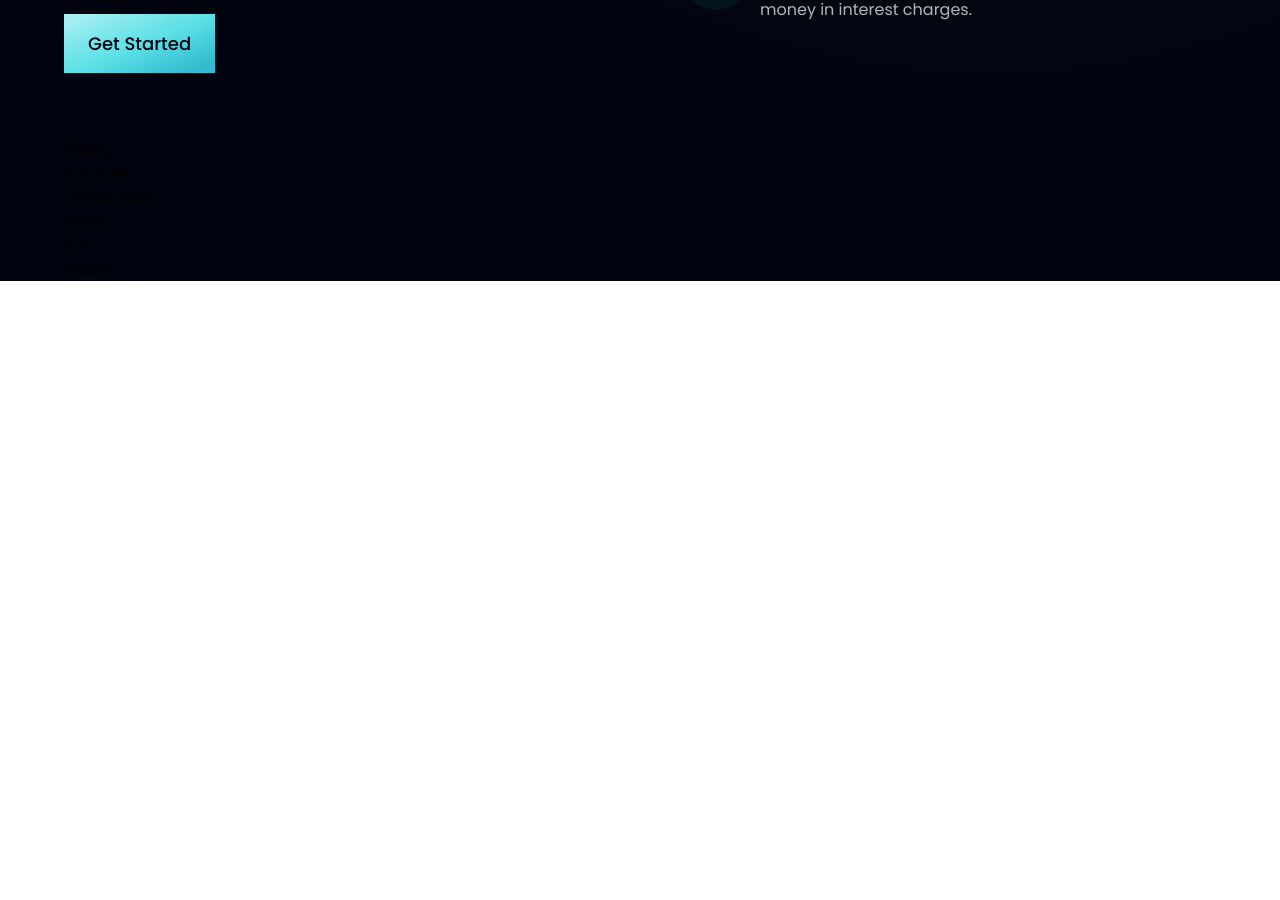
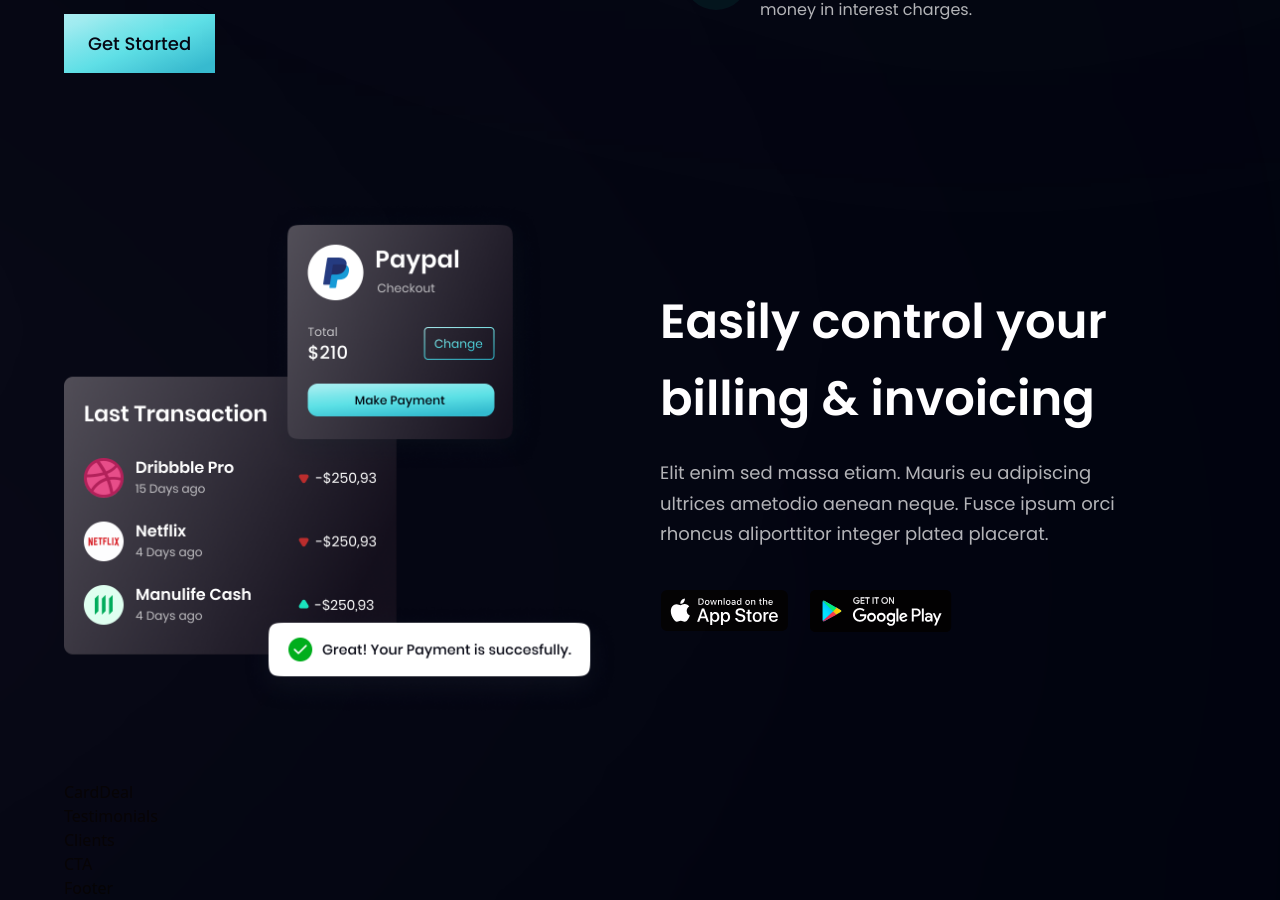
Before and after one commit to AbrahamTegene/bank_modern_app, a React (Vite) app: page / in a window 1280 px wide. Shown: the part 1409-2309 px from the top of the page. Before the commit the page ends 1690 px from the top, so only its background shows below. Built offline with nearby package versions, Linux system fonts and the light colour scheme.

Commit message:
Billing section is updated

```diff
--- a/src/components/Billing.jsx
+++ b/src/components/Billing.jsx
@@ -1,10 +1,35 @@
-import React from 'react'
+import { apple , bill, google } from '../assets';
+import styles, { layout } from '../style';
 
 const Billing = () => {
   return (
-    <div>
-     Billing
+    <section id="product" className={layout.sectionReverse}>
+    <div className={layout.sectionImgReverse}>
+      <img src={bill} alt="billing" className="w-[100%] h-[100%] relative z-[5]" />
+
+      {/* gradient start */}
+      <div className="absolute z-[3] -left-1/2 top-0 w-[50%] h-[50%] rounded-full white__gradient" />
+      <div className="absolute z-[0] w-[50%] h-[50%] -left-1/2 bottom-0 rounded-full pink__gradient" />
+
     </div>
+
+    <div className={layout.sectionInfo}>
+      <h2 className={styles.heading2}>
+        Easily control your <br className="sm:block hidden" /> billing &
+        invoicing
+      </h2>
+      <p className={`${styles.paragraph} max-w-[470px] mt-5`}>
+        Elit enim sed massa etiam. Mauris eu adipiscing ultrices ametodio
+        aenean neque. Fusce ipsum orci rhoncus aliporttitor integer platea
+        placerat.
+      </p>
+
+      <div className="flex flex-row flex-wrap sm:mt-10 mt-6">
+        <img src={apple} alt="google_play" className="w-[128.86px] h-[42.05px] object-contain mr-5 cursor-pointer" />
+        <img src={google} alt="google_play" className="w-[144.17px] h-[43.08px] object-contain cursor-pointer" />
+      </div>
+    </div>
+  </section>
   )
 }
 
```
